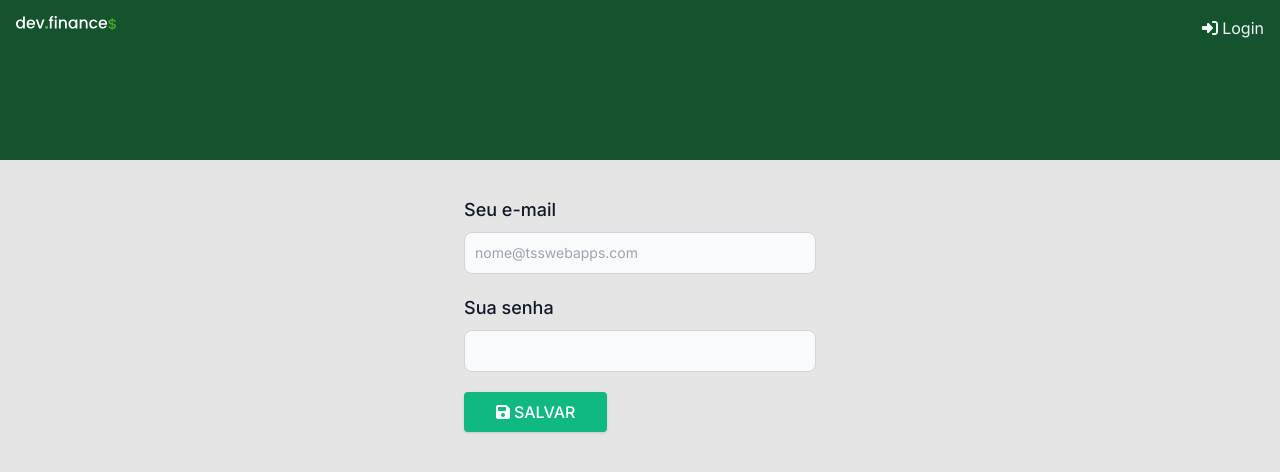
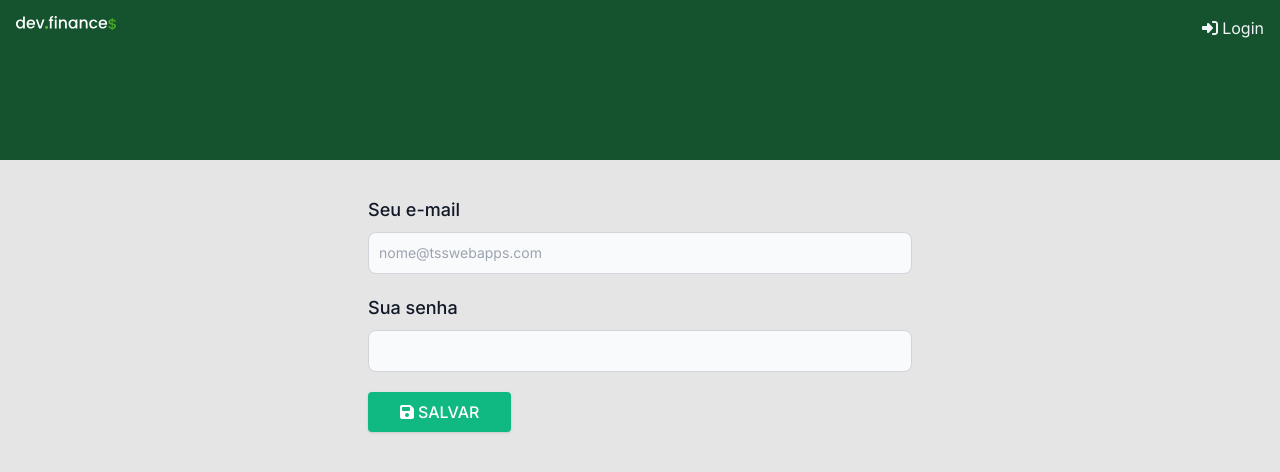
Before and after one commit to thiago-santanna/tss-cloud-finances, a Next.js app: page /cadastro in a window 1280 px wide. Shown: the top 472 px of the page. Built offline with nearby package versions, Linux system fonts and the light colour scheme.

Commit message:
finalizado a primeira versao antes de iniciar aws

```diff
--- a/src/app/cadastro/page.tsx
+++ b/src/app/cadastro/page.tsx
@@ -10,7 +10,7 @@ export default function Cadastrar() {
     <>
       <Header />
 
-      <form className="max-w-sm mx-auto mt-5 p-4">
+      <form className="md:max-w-xl max-w-sm mx-auto mt-5 p-4">
         <div className="mb-5">
           <label
             htmlFor="email"
```
